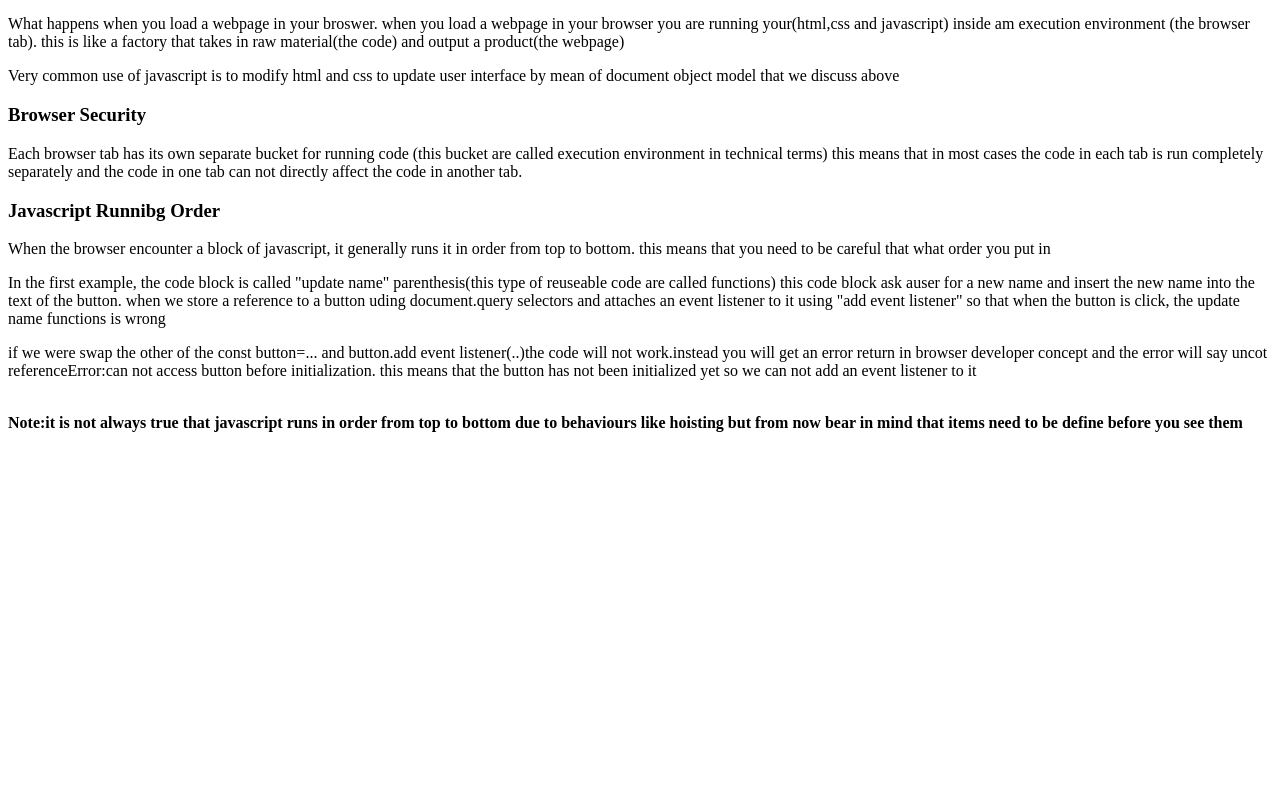
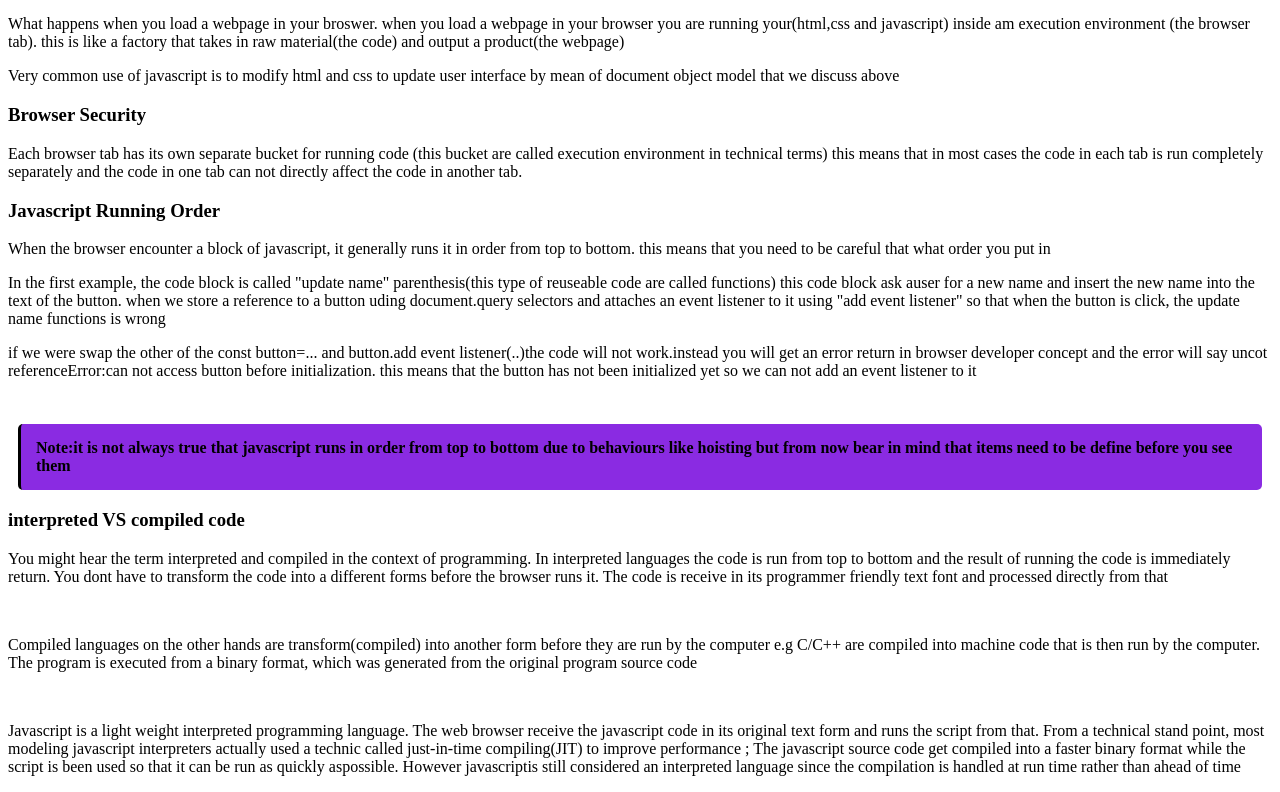
Before and after one commit to olasunkanmi2025/upssqfrontend_125, a plain HTML site: page week-5/javascript/index.html in a window 1280 px wide. Shown: the part 853-1645 px from the top of the page. Before the commit the page ends 1293 px from the top, so only its background shows below. Drawn offline with Linux system fonts and the light colour scheme.

Commit message:
made new changes

```diff
--- a/week-5/javascript/index.html
+++ b/week-5/javascript/index.html
@@ -17,6 +17,13 @@
         border-radius: 2px;
         letter-spacing: 3px;
         text-transform: uppercase;
+    }
+    .note{
+        background-color: blueviolet;
+        padding: 15px;
+        border-left: 3px solid black;
+        border-radius: 5px;
+        margin: 10px;
     }
 </style>
 <body>
@@ -68,13 +75,19 @@
     <h3>Browser Security</h3>
     <p>Each browser tab has its own separate bucket for running code (this bucket are called execution environment in technical terms) this means that in most cases the code in each tab is run completely separately and the code in one tab can not directly affect the code in another tab. </p>
 
-    <h3>Javascript Runnibg Order</h3>
+    <h3>Javascript Running Order</h3>
     <p>When the browser encounter a block of javascript, it generally runs it in order from top to bottom. this means that you need to be careful that what order you put in</p>
     <p>In the first example, the code block is called "update name" parenthesis(this type of reuseable code are called functions)  this code block ask auser for a new name and insert the new name into the text of the button. when we store a reference to a button uding document.query selectors and attaches an event listener to it using "add event listener" so that when the button is click, the update name functions is wrong</p>
     <p>if we were swap the other of the const button=... and button.add event listener(..)the code will not work.instead you will get an error return in browser developer concept and the error will say uncot referenceError:can not access button before initialization. this means that the button has not been initialized yet so we can not add an event listener to it </p>
     <br>
-    <div> <strong>Note:it is not always true that javascript runs in order from top to bottom due to behaviours like hoisting but from now bear in mind that items need to be define before you see them</strong></div>
+    <div class="note"> <strong>Note:it is not always true that javascript runs in order from top to bottom due to behaviours like hoisting but from now bear in mind that items need to be define before you see them</strong></div>
 
+    <h3>interpreted VS compiled code</h3>
+    <p>You might hear the term interpreted and compiled in the context of programming. In interpreted languages the code is run from top to bottom and the result of running the code is immediately return. You dont have to transform the code into a different forms before the browser runs it. The code is receive in its programmer friendly text font and processed directly from that</p>
+    <br>
+    <p>Compiled languages on the other hands are transform(compiled) into another form before they are run by the computer e.g C/C++ are compiled into machine code that is then run by the computer. The program is executed from a binary format, which was generated from the original program source code </p>
+    <br>
+    <p>Javascript is a light weight interpreted programming language. The web browser receive the javascript code in its original text form and runs the script from that. From a technical stand point, most modeling javascript interpreters actually used a technic called just-in-time compiling(JIT) to improve performance ; The javascript source code get compiled into a faster binary format while the script is been used so that it can be run as quickly aspossible. However javascriptis still considered an interpreted language since the compilation is handled at run time rather than ahead of time</p>
     <script>
         function updateName() {
   const name = prompt("Enter a new name");
```
Also changed, not shown: week-5/javascript/api/index.html (+1 -2 lines).
